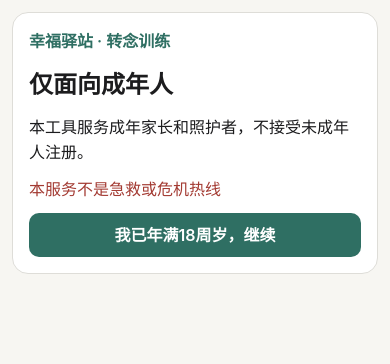
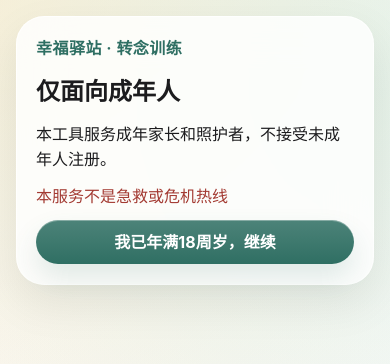
Before and after one commit to dengsan721-prog/zhuannian-training, a React (Vite) app: page /#/ in a window 390 px wide. Shown: the top 364 px of the page. Built offline with nearby package versions, Linux system fonts and the light colour scheme.

Commit message:
style: refresh global mobile ui

```diff
--- a/src/styles/global.css
+++ b/src/styles/global.css
@@ -1,35 +1,134 @@
 *, *::before, *::after { box-sizing: border-box; }
 html { color-scheme: light; background: var(--color-bg); }
-body { margin: 0; color: var(--color-text); background: var(--color-bg); font-family: -apple-system, BlinkMacSystemFont, "Segoe UI", sans-serif; line-height: 1.55; }
+body {
+  position: relative;
+  min-height: 100vh;
+  margin: 0;
+  color: var(--color-text);
+  background:
+    radial-gradient(circle at top left, rgba(243, 223, 170, 0.38), transparent 34rem),
+    radial-gradient(circle at 90% 10%, rgba(218, 241, 236, 0.72), transparent 28rem),
+    linear-gradient(180deg, var(--color-bg-soft) 0%, var(--color-bg) 100%);
+  font-family: -apple-system, BlinkMacSystemFont, "SF Pro Display", "Segoe UI", sans-serif;
+  line-height: 1.55;
+}
+body::before {
+  content: "";
+  position: fixed;
+  inset: 0;
+  z-index: -1;
+  pointer-events: none;
+  background: linear-gradient(180deg, rgba(255, 255, 255, 0.74), rgba(255, 255, 255, 0));
+}
 button, input, select, textarea { font: inherit; }
 button, [role="button"], input[type="radio"], input[type="checkbox"] { min-width: var(--touch-target); min-height: var(--touch-target); }
-:focus-visible { outline: 3px solid var(--color-accent); outline-offset: 3px; }
-.app-shell { width: min(100%, 480px); margin-inline: auto; padding: var(--space-3); }
-.surface { background: var(--color-surface); border: 1px solid var(--color-border); border-radius: var(--radius); padding: var(--space-4); overflow-wrap: anywhere; }
+:focus-visible { outline: 3px solid color-mix(in srgb, var(--color-accent) 70%, white); outline-offset: 3px; }
+.app-shell { width: min(100%, 480px); margin-inline: auto; padding: clamp(var(--space-3), 4vw, var(--space-4)); }
+.surface {
+  background: var(--color-surface-glass);
+  border: 1px solid rgba(255, 255, 255, 0.74);
+  border-radius: var(--radius-xl);
+  box-shadow: var(--shadow-soft);
+  backdrop-filter: blur(22px);
+  padding: clamp(var(--space-4), 5vw, 24px);
+  overflow-wrap: anywhere;
+}
 .onboarding-stack { display: grid; gap: var(--space-3); }
 .onboarding-stack h1, .onboarding-stack p { margin-block: 0; }
 .onboarding-stack label:not(.consent-row) { display: grid; gap: var(--space-1); }
-.onboarding-stack input:not([type="checkbox"]) { width: 100%; border: 1px solid var(--color-border); border-radius: 10px; padding-inline: var(--space-3); }
+.onboarding-stack input:not([type="checkbox"]) {
+  width: 100%;
+  border: 1px solid color-mix(in srgb, var(--color-border) 78%, white);
+  border-radius: 18px;
+  padding-inline: var(--space-3);
+  color: var(--color-text);
+  background: rgba(255, 255, 255, 0.7);
+  box-shadow: inset 0 1px 8px rgba(28, 28, 30, 0.035);
+  transition: border-color var(--transition-fast), box-shadow var(--transition-fast), background var(--transition-fast);
+}
+.onboarding-stack input:not([type="checkbox"]):focus {
+  border-color: color-mix(in srgb, var(--color-accent) 45%, white);
+  background: rgba(255, 255, 255, 0.9);
+  box-shadow: 0 0 0 4px color-mix(in srgb, var(--color-accent-soft) 70%, transparent);
+}
 .consent-row { display: grid; grid-template-columns: var(--touch-target) 1fr; align-items: center; gap: var(--space-2); }
-.eyebrow { color: var(--color-accent); font-weight: 600; }
+.eyebrow { color: var(--color-accent); font-weight: 700; letter-spacing: 0.03em; }
 .boundary-note, .error-note { color: var(--color-danger); }
 .service-disclosure { display: grid; gap: var(--space-2); color: var(--color-muted); font-size: 0.925rem; }
-.primary-action { display: inline-grid; min-height: var(--touch-target); place-items: center; border: 0; border-radius: 10px; padding: var(--space-2) var(--space-4); color: #fff; background: var(--color-accent); font-weight: 600; text-align: center; text-decoration: none; }
-.primary-action:disabled { cursor: not-allowed; opacity: 0.5; }
+.primary-action {
+  display: inline-grid;
+  min-height: var(--touch-target);
+  place-items: center;
+  border: 0;
+  border-radius: var(--radius-pill);
+  padding: var(--space-2) var(--space-4);
+  color: #fff;
+  background: linear-gradient(180deg, color-mix(in srgb, var(--color-accent) 86%, white) 0%, var(--color-accent) 100%);
+  box-shadow: var(--shadow-lift), inset 0 1px 0 rgba(255, 255, 255, 0.32);
+  font-weight: 700;
+  text-align: center;
+  text-decoration: none;
+  transition: transform var(--transition-fast), box-shadow var(--transition-fast), opacity var(--transition-fast);
+}
+.primary-action:hover { transform: translateY(-1px); box-shadow: 0 18px 36px rgba(47, 111, 99, 0.18), inset 0 1px 0 rgba(255, 255, 255, 0.38); }
+.primary-action:active { transform: translateY(0); }
+.primary-action:disabled { cursor: not-allowed; opacity: 0.5; transform: none; }
 .scene-home { display: grid; gap: var(--space-3); }
 .scene-home > h1, .scene-home > p, .catalog-message p { margin-block: 0; }
 .scene-filters { display: grid; grid-template-columns: repeat(2, minmax(0, 1fr)); gap: var(--space-2); }
 .scene-filters label { display: grid; gap: var(--space-1); color: var(--color-muted); font-size: 0.875rem; }
-.scene-filters select { width: 100%; min-height: var(--touch-target); border: 1px solid var(--color-border); border-radius: 10px; padding-inline: var(--space-2); color: var(--color-text); background: var(--color-surface); }
+.scene-filters select {
+  width: 100%;
+  min-height: var(--touch-target);
+  border: 1px solid color-mix(in srgb, var(--color-border) 76%, white);
+  border-radius: var(--radius-pill);
+  padding-inline: var(--space-3);
+  color: var(--color-text);
+  background: rgba(255, 255, 255, 0.72);
+  box-shadow: inset 0 1px 4px rgba(28, 28, 30, 0.03);
+}
 .scene-list { display: grid; gap: var(--space-2); margin: 0; padding: 0; list-style: none; }
-.scene-card { display: grid; gap: var(--space-1); border: 1px solid var(--color-border); border-radius: 12px; padding: var(--space-3); }
+.scene-card {
+  display: grid;
+  gap: var(--space-1);
+  border: 1px solid rgba(255, 255, 255, 0.72);
+  border-radius: 22px;
+  padding: var(--space-3);
+  background: rgba(255, 255, 255, 0.68);
+  box-shadow: 0 12px 28px rgba(28, 28, 30, 0.055), inset 0 1px 0 rgba(255, 255, 255, 0.7);
+  transition: transform var(--transition-fast), box-shadow var(--transition-fast), border-color var(--transition-fast);
+}
+.scene-card:hover {
+  transform: translateY(-2px);
+  border-color: color-mix(in srgb, var(--color-accent) 18%, white);
+  box-shadow: 0 18px 36px rgba(28, 28, 30, 0.075), inset 0 1px 0 rgba(255, 255, 255, 0.8);
+}
 .scene-card h2, .scene-card p { margin: 0; }
 .scene-card h2 { font-size: 1.05rem; line-height: 1.35; }
 .scene-card h2 a { display: inline-flex; min-height: var(--touch-target); align-items: center; color: var(--color-text); text-underline-offset: 3px; }
 .scene-card > p:last-child { color: var(--color-muted); font-size: 0.925rem; }
 .scene-meta { color: var(--color-accent); font-size: 0.8rem; font-weight: 600; }
 .catalog-message { display: grid; gap: var(--space-2); }
-.secondary-action { display: inline-grid; min-height: var(--touch-target); place-items: center; border: 1px solid var(--color-border); border-radius: 10px; padding: var(--space-2) var(--space-3); color: var(--color-text); background: var(--color-surface); font-weight: 600; text-align: center; text-decoration: none; }
+.secondary-action {
+  display: inline-grid;
+  min-height: var(--touch-target);
+  place-items: center;
+  border: 1px solid color-mix(in srgb, var(--color-border) 70%, white);
+  border-radius: var(--radius-pill);
+  padding: var(--space-2) var(--space-3);
+  color: var(--color-text);
+  background: rgba(255, 255, 255, 0.64);
+  box-shadow: inset 0 1px 0 rgba(255, 255, 255, 0.7);
+  font-weight: 700;
+  text-align: center;
+  text-decoration: none;
+  transition: transform var(--transition-fast), border-color var(--transition-fast), background var(--transition-fast);
+}
+.secondary-action:hover {
+  transform: translateY(-1px);
+  border-color: color-mix(in srgb, var(--color-accent) 22%, white);
+  background: rgba(255, 255, 255, 0.82);
+}
 .catalog-more { width: 100%; }
 .training-shell, .training-route-message, .safety-stop-page, .progress-shell { display: grid; gap: var(--space-3); min-width: 0; }
 .training-shell > *, .training-route-message > *, .safety-stop-page > *, .progress-shell > * { min-width: 0; }
@@ -43,14 +142,29 @@ button, [role="button"], input[type="radio"], input[type="checkbox"] { min-width
 .training-progress-announcement { position: absolute; inline-size: 1px; block-size: 1px; overflow: hidden; clip-path: inset(50%); }
 .training-step { display: grid; gap: var(--space-3); min-width: 0; }
 .training-step > p { color: var(--color-muted); }
-.training-card, .safety-facts, .strength-lens { border: 1px solid var(--color-border); border-radius: 12px; padding: var(--space-3); background: var(--color-bg); }
+.training-card, .safety-facts, .strength-lens {
+  border: 1px solid color-mix(in srgb, var(--color-border) 70%, white);
+  border-radius: 22px;
+  padding: var(--space-3);
+  background: rgba(255, 255, 255, 0.66);
+  box-shadow: inset 0 1px 0 rgba(255, 255, 255, 0.72), 0 10px 24px rgba(28, 28, 30, 0.045);
+}
 .training-card ul, .safety-facts ul, .strength-lens ul, .completion-feedback ul { margin: var(--space-2) 0 0; padding-inline-start: 1.25rem; }
 .training-card li + li, .safety-facts li + li, .strength-lens li + li, .completion-feedback li + li { margin-block-start: var(--space-1); }
 .safety-facts { border-color: color-mix(in srgb, var(--color-danger) 35%, var(--color-border)); }
-.choice-group { display: grid; gap: var(--space-2); min-width: 0; margin: 0; border: 1px solid var(--color-border); border-radius: 12px; padding: var(--space-2); }
+.choice-group {
+  display: grid;
+  gap: var(--space-2);
+  min-width: 0;
+  margin: 0;
+  border: 1px solid color-mix(in srgb, var(--color-border) 72%, white);
+  border-radius: 22px;
+  padding: var(--space-2);
+  background: rgba(255, 255, 255, 0.42);
+}
 .choice-group legend { max-width: 100%; padding-inline: var(--space-1); font-weight: 700; overflow-wrap: anywhere; }
-.choice-row { display: grid; grid-template-columns: var(--touch-target) minmax(0, 1fr); align-items: start; gap: var(--space-2); min-width: 0; border-radius: 10px; padding: var(--space-1) var(--space-2); cursor: pointer; }
-.choice-row:hover { background: var(--color-bg); }
+.choice-row { display: grid; grid-template-columns: var(--touch-target) minmax(0, 1fr); align-items: start; gap: var(--space-2); min-width: 0; border-radius: 16px; padding: var(--space-1) var(--space-2); cursor: pointer; transition: background var(--transition-fast), transform var(--transition-fast); }
+.choice-row:hover { background: rgba(255, 255, 255, 0.72); transform: translateY(-1px); }
 .choice-row input { margin: 0; justify-self: center; }
 .choice-row > span { min-width: 0; padding-block: 9px; overflow-wrap: anywhere; }
 .hypothesis-row > span { display: grid; gap: var(--space-1); }
@@ -63,20 +177,20 @@ button, [role="button"], input[type="radio"], input[type="checkbox"] { min-width
 .training-primary, .training-secondary { width: 100%; }
 .training-exits, .route-actions, .safety-actions { display: grid; gap: var(--space-2); }
 .training-exits > *, .route-actions > *, .safety-actions > * { width: 100%; white-space: normal; }
-.danger-action { min-height: var(--touch-target); border: 1px solid var(--color-danger); border-radius: 10px; padding: var(--space-2) var(--space-3); color: var(--color-danger); background: var(--color-surface); font-weight: 700; }
-.offline-banner, .privacy-recovery { border-radius: 10px; padding: var(--space-2) var(--space-3); color: var(--color-text); background: #eef5f2; }
-.training-error { display: grid; gap: var(--space-2); border-left: 4px solid var(--color-danger); padding: var(--space-2) var(--space-3); background: #fff5f3; }
+.danger-action { min-height: var(--touch-target); border: 1px solid color-mix(in srgb, var(--color-danger) 70%, white); border-radius: var(--radius-pill); padding: var(--space-2) var(--space-3); color: var(--color-danger); background: rgba(255, 255, 255, 0.62); font-weight: 700; }
+.offline-banner, .privacy-recovery { border-radius: 18px; padding: var(--space-2) var(--space-3); color: var(--color-text); background: var(--color-accent-soft); }
+.training-error { display: grid; gap: var(--space-2); border-left: 4px solid var(--color-danger); border-radius: 18px; padding: var(--space-2) var(--space-3); background: #fff5f3; }
 .action-plan, .thought-path { display: grid; gap: var(--space-2); margin: 0; }
-.action-plan > div, .thought-path > div { display: grid; gap: var(--space-1); border: 1px solid var(--color-border); border-radius: 10px; padding: var(--space-2) var(--space-3); }
+.action-plan > div, .thought-path > div { display: grid; gap: var(--space-1); border: 1px solid color-mix(in srgb, var(--color-border) 70%, white); border-radius: 18px; padding: var(--space-2) var(--space-3); background: rgba(255, 255, 255, 0.56); }
 .action-plan dt, .thought-path dt { color: var(--color-accent); font-size: 0.825rem; font-weight: 700; }
 .action-plan dd, .thought-path dd { min-width: 0; margin: 0; overflow-wrap: anywhere; }
 .completion-feedback { gap: var(--space-4); }
-.insight-line { border-radius: 12px; padding: var(--space-3); color: var(--color-text) !important; background: #eef5f2; font-weight: 700; }
+.insight-line { border-radius: 22px; padding: var(--space-3); color: var(--color-text) !important; background: var(--color-accent-soft); font-weight: 700; box-shadow: inset 0 1px 0 rgba(255, 255, 255, 0.7); }
 .completion-page, .completion-actions, .review-form { display: grid; gap: var(--space-3); min-width: 0; }
 .completion-actions > *, .review-form > button, .review-form > a { width: 100%; }
-.completion-result { border-radius: 12px; padding: var(--space-3); background: #eef5f2; font-weight: 700; }
-.support-choice { display: grid; gap: var(--space-1); border-left: 4px solid var(--color-accent); padding: var(--space-2) var(--space-3); background: var(--color-bg); }
-.private-progress, .class-aggregate, .scene-progress-summary { display: grid; gap: var(--space-2); border: 1px solid var(--color-border); border-radius: 12px; padding: var(--space-3); background: var(--color-bg); }
+.completion-result { border-radius: 22px; padding: var(--space-3); background: var(--color-accent-soft); font-weight: 700; }
+.support-choice { display: grid; gap: var(--space-1); border-left: 4px solid var(--color-accent); border-radius: 16px; padding: var(--space-2) var(--space-3); background: rgba(255, 255, 255, 0.56); }
+.private-progress, .class-aggregate, .scene-progress-summary { display: grid; gap: var(--space-2); border: 1px solid color-mix(in srgb, var(--color-border) 70%, white); border-radius: 22px; padding: var(--space-3); background: rgba(255, 255, 255, 0.62); box-shadow: 0 10px 24px rgba(28, 28, 30, 0.045); }
 .private-progress > strong, .class-aggregate > strong, .scene-progress-summary strong { color: var(--color-accent); font-size: 1.2rem; }
 .private-progress dl { display: grid; grid-template-columns: repeat(2, minmax(0, 1fr)); gap: var(--space-2); margin: 0; }
 .private-progress dl > div { display: grid; gap: var(--space-1); }
```
Also changed, not shown: 1 other file (tests, documents, lock files or other folders).
